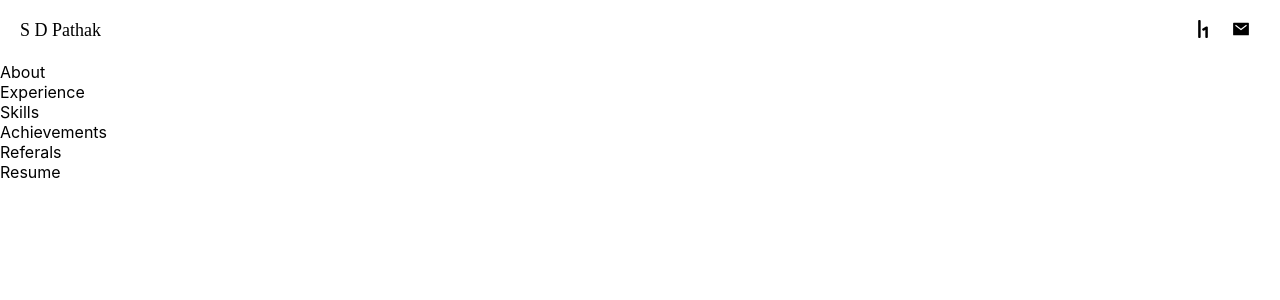
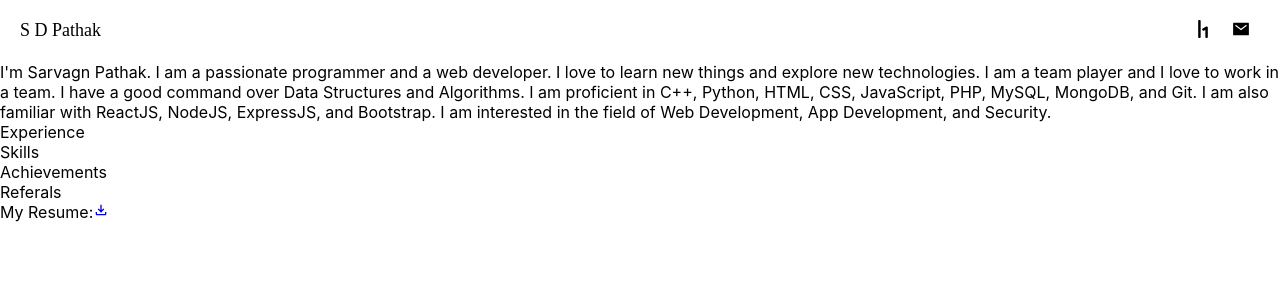
Before and after one commit to sdpathak24/react_portfolio, a React (Create React App) app: page / in a window 1280 px wide. Shown: the top 300 px of the page. Built offline with nearby package versions, Linux system fonts and the light colour scheme; some icons are missing.

Commit message:
resume file dwnld add

```diff
--- a/src/components/about.js
+++ b/src/components/about.js
@@ -1,7 +1,15 @@
 import React from "react";
 
 const About = () => {
-  return <div>About</div>;
+  return (
+    <div>
+      I'm Sarvagn Pathak. I am a passionate programmer and a web developer. I love to learn new things and explore new
+      technologies. I am a team player and I love to work in a team. I have a good command over Data Structures and
+      Algorithms. I am proficient in C++, Python, HTML, CSS, JavaScript, PHP, MySQL, MongoDB, and Git. I am also
+      familiar with ReactJS, NodeJS, ExpressJS, and Bootstrap. I am interested in the field of Web Development, App
+      Development, and Security.
+    </div>
+  );
 };
 
 export default About;
--- a/src/components/navbar.js
+++ b/src/components/navbar.js
@@ -10,13 +10,13 @@ const Navbar = () => {
       <div className="wrapper">
         <div className="name">S D Pathak</div>
         <div className="socials">
-          <a href="http://" target="_blank" rel="noopener noreferrer">
+          <a href="https://www.linkedin.com/in/sarvagn-pathak-482274247/" target="_blank" rel="noopener noreferrer">
             <FaLinkedin />
           </a>
-          <a href="http://" target="_blank" rel="noopener noreferrer">
+          <a href="https://www.github.com/sdpathak24" target="_blank" rel="noopener noreferrer">
             <FaGithub />
           </a>
-          <a href="http://" target="_blank" rel="noopener noreferrer">
+          <a href="https://www.twitter.com/sdpathak24" target="_blank" rel="noopener noreferrer">
             <FaXTwitter />
           </a>
           <a href="http://" target="_blank" rel="noopener noreferrer">
--- a/src/components/resume.js
+++ b/src/components/resume.js
@@ -1,7 +1,16 @@
 import React from "react";
+import File from "../file/Sarvagn_Pathak_Resume.pdf";
+import { MdOutlineFileDownload } from "react-icons/md";
 
 const Resume = () => {
-  return <div>Resume</div>;
+  return (
+    <div>
+      My Resume:
+      <a href={File} download={"Sarvagn_Pathak_Resume"} target="_blank">
+        <MdOutlineFileDownload />
+      </a>
+    </div>
+  );
 };
 
 export default Resume;
```
Also changed, not shown: 1 other file (tests, documents, lock files or other folders).
